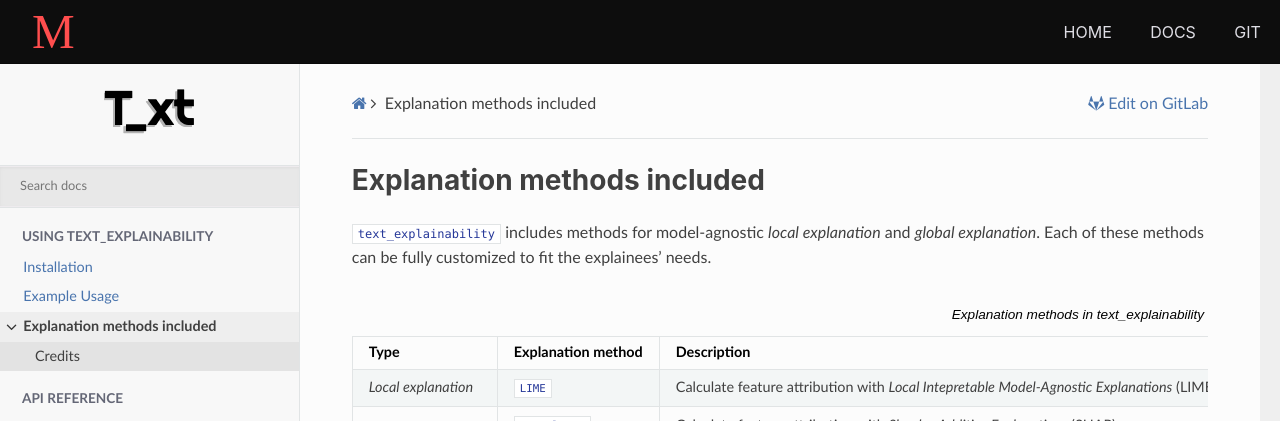
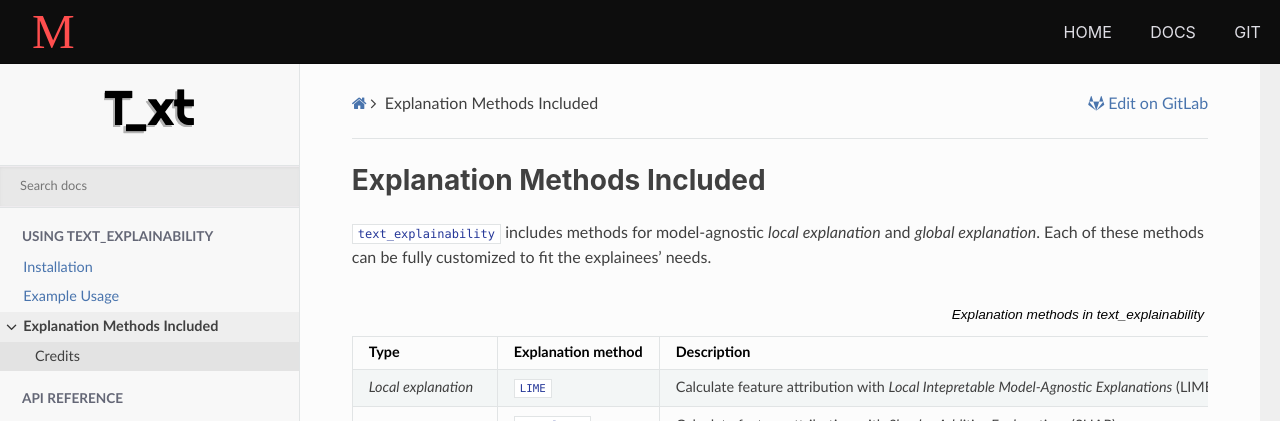
Before and after one commit to MarcelRobeer/text_explainability, a Sphinx documentation site: the page built from docs/source/explanation-methods.rst, in a window 1280 px wide and 900 px high. Shown: the top 421 px of the window. Built offline with Sphinx 7.4.7 and the Read the Docs theme 2.0.0, drawn with Linux system fonts in a browser that asks for light colours; some web fonts are replaced.

Commit message:
Capitalize

```diff
--- a/docs/source/explanation-methods.rst
+++ b/docs/source/explanation-methods.rst
@@ -1,4 +1,4 @@
-Explanation methods included
+Explanation Methods Included
 ============================
 
 ``text_explainability`` includes methods for model-agnostic *local explanation* and *global explanation*. Each of these methods can be fully customized to fit the explainees' needs.
```
